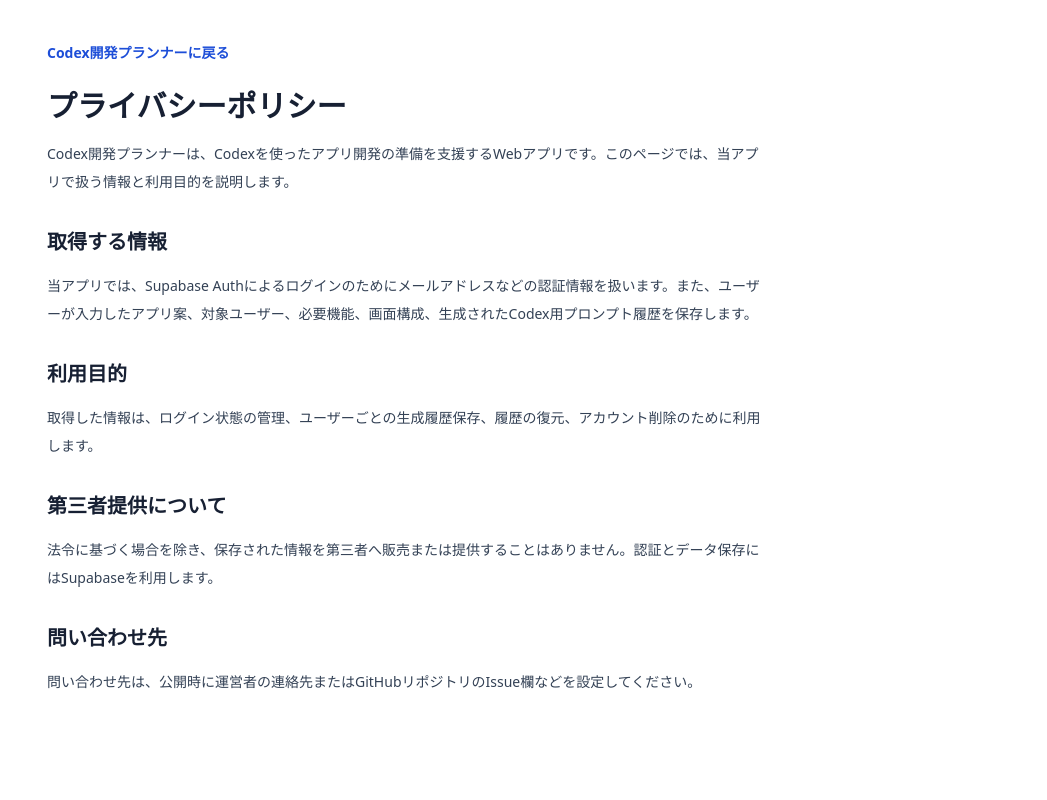
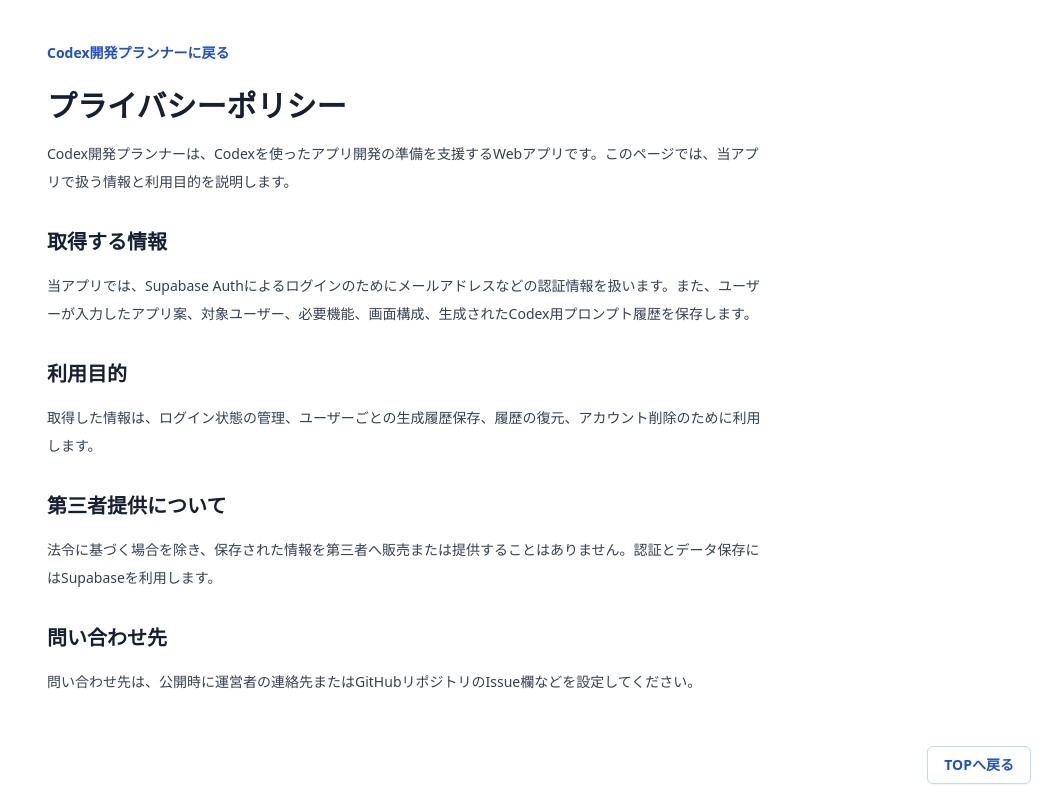
Before and after one commit to omo-y/Codex-Development-Planner-Published, a Next.js app: page /privacy in a window 1280 px wide. Shown: the whole page, without its empty margins (233-1280 px from the left). Built offline with nearby package versions, Linux system fonts and the light colour scheme; no server answers.

Commit message:
feat: add back to top links

```diff
--- a/app/page.tsx
+++ b/app/page.tsx
@@ -967,7 +967,7 @@ export default function Home() {
   }
 
   return (
-    <main className="min-h-screen bg-white">
+    <main id="top" className="min-h-screen bg-white">
       <script
         type="application/ld+json"
         dangerouslySetInnerHTML={{
@@ -1544,6 +1544,13 @@ export default function Home() {
           </div>
         </footer>
       </div>
+      <a
+        href="#top"
+        className="fixed bottom-4 right-4 rounded-md border border-blue-200 bg-white px-4 py-2 text-sm font-semibold text-blue-700 shadow-sm transition hover:bg-blue-50 focus:outline-none focus:ring-2 focus:ring-blue-200"
+        aria-label="ページ上部へ戻る"
+      >
+        TOPへ戻る
+      </a>
     </main>
   );
 }
--- a/app/privacy/page.tsx
+++ b/app/privacy/page.tsx
@@ -13,7 +13,7 @@ export const metadata: Metadata = {
 
 export default function PrivacyPage() {
   return (
-    <main className="min-h-screen bg-white">
+    <main id="top" className="min-h-screen bg-white">
       <div className="mx-auto w-full max-w-3xl px-4 py-10 sm:px-6">
         <Link
           href="/"
@@ -56,6 +56,13 @@ export default function PrivacyPage() {
           </p>
         </section>
       </div>
+      <a
+        href="#top"
+        className="fixed bottom-4 right-4 rounded-md border border-blue-200 bg-white px-4 py-2 text-sm font-semibold text-blue-700 shadow-sm transition hover:bg-blue-50 focus:outline-none focus:ring-2 focus:ring-blue-200"
+        aria-label="ページ上部へ戻る"
+      >
+        TOPへ戻る
+      </a>
     </main>
   );
 }
--- a/app/terms/page.tsx
+++ b/app/terms/page.tsx
@@ -13,7 +13,7 @@ export const metadata: Metadata = {
 
 export default function TermsPage() {
   return (
-    <main className="min-h-screen bg-white">
+    <main id="top" className="min-h-screen bg-white">
       <div className="mx-auto w-full max-w-3xl px-4 py-10 sm:px-6">
         <Link
           href="/"
@@ -65,6 +65,13 @@ export default function TermsPage() {
           </p>
         </section>
       </div>
+      <a
+        href="#top"
+        className="fixed bottom-4 right-4 rounded-md border border-blue-200 bg-white px-4 py-2 text-sm font-semibold text-blue-700 shadow-sm transition hover:bg-blue-50 focus:outline-none focus:ring-2 focus:ring-blue-200"
+        aria-label="ページ上部へ戻る"
+      >
+        TOPへ戻る
+      </a>
     </main>
   );
 }
```
